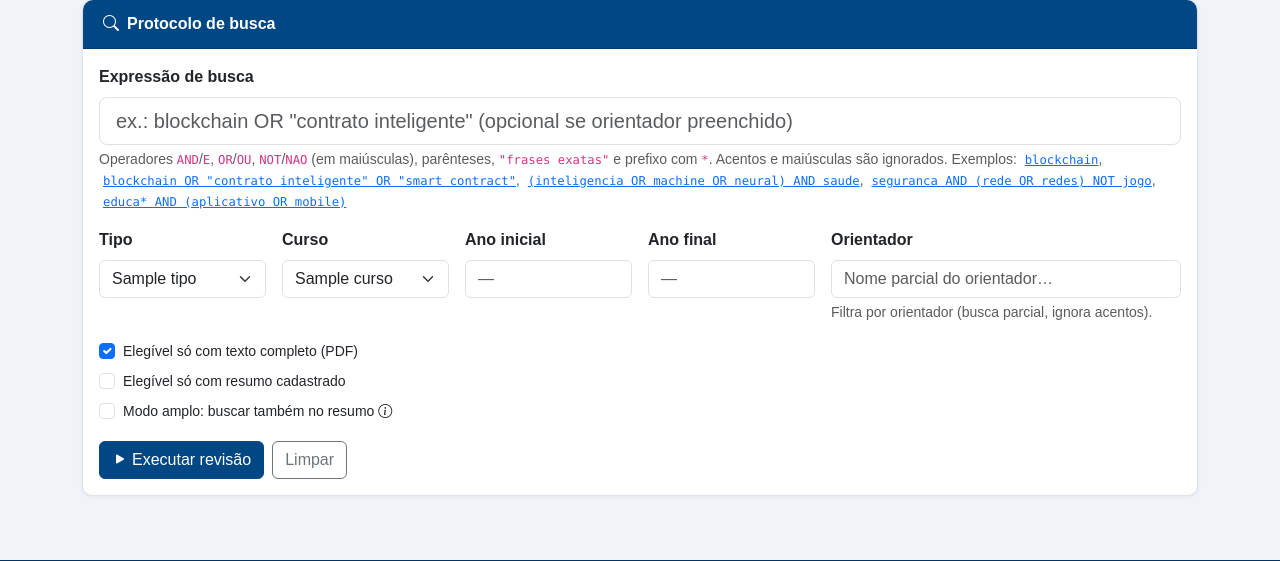
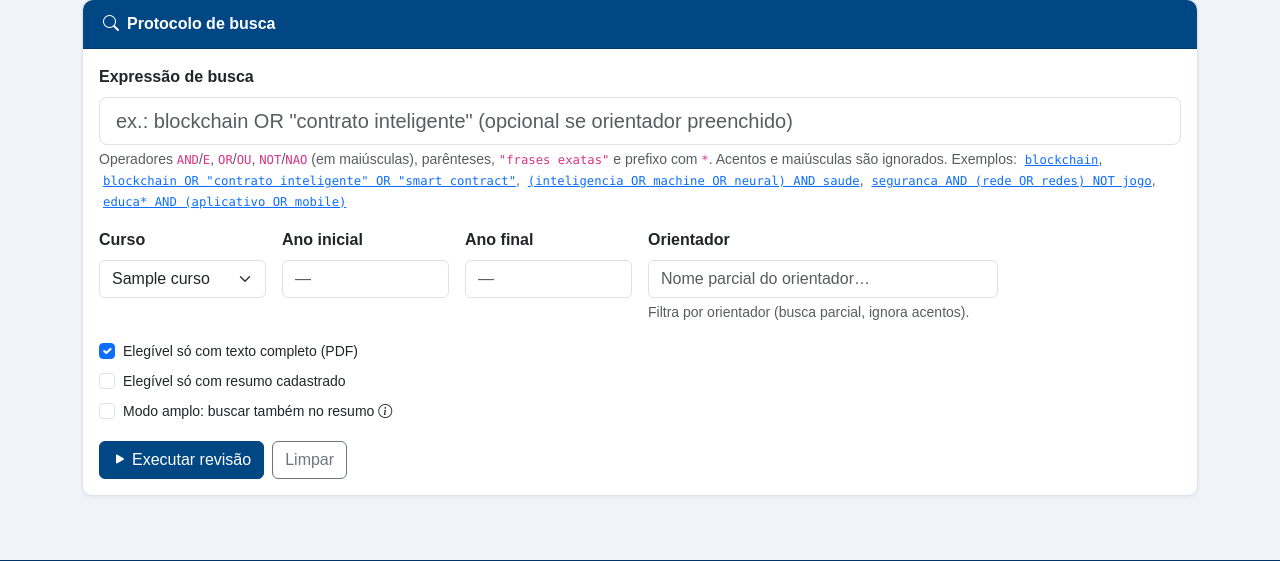
Before and after one commit to R2nin/bibliodist, a Django app: page /prisma/ in a window 1280 px wide. Shown: the part 199-760 px from the top of the page. Run offline with Django 5.2, Linux system fonts and the light colour scheme; tables that the repository leaves empty hold one stand-in row (values such as "Sample post"); a database or web service that is not in the repository returns one stand-in record (values such as "Sample title"); data that the repository does not hold is empty; parts of the project's set-up code (start-up, migrations or seed data) failed here and were passed over.

Commit message:
feat: PRISMA — tipo fixo em TCC

```diff
--- a/api-web/templates/biblioteca/prisma.html
+++ b/api-web/templates/biblioteca/prisma.html
@@ -60,12 +60,7 @@
         </div>
       </div>
 
-      <div class="col-6 col-md-2">
-        <label class="form-label fw-semibold">Tipo</label>
-        <select name="tipo" class="form-select">
-          {% for t in tipos %}<option value="{{ t }}" {% if t == crit.tipo %}selected{% endif %}>{{ t }}</option>{% endfor %}
-        </select>
-      </div>
+      <input type="hidden" name="tipo" value="TCC">
       <div class="col-6 col-md-2">
         <label class="form-label fw-semibold">Curso</label>
         <select name="curso" class="form-select">
```
